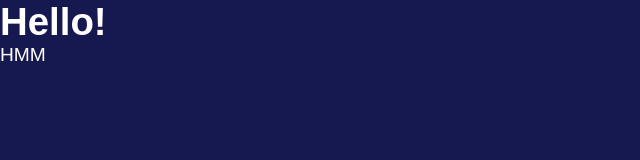
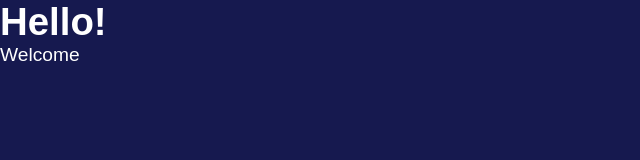
Before and after one commit to jusantika/belajar-react-yuk, a React (Create React App) app: page / in a window 1280 px wide. Shown: the top 160 px of the page, without its empty margins (0-640 px from the left). Built offline with nearby package versions, Linux system fonts and the light colour scheme.

Commit message:
1 file modified

```diff
--- a/src/App.js
+++ b/src/App.js
@@ -19,7 +19,7 @@ function App() {
   return (
     <div className="App">
       <h1>Hello!</h1>
-      <p>HMM</p>
+      <p>Welcome</p>
     </div>
   );
 }
```
